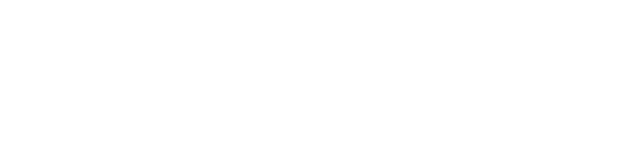
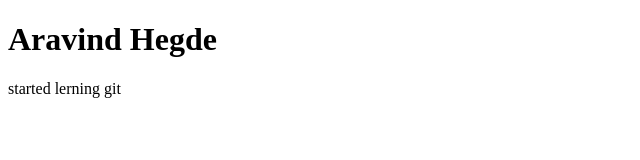
Before and after one commit to Aravind0101/story, a plain HTML site: page index.html in a window 1280 px wide. Shown: the whole page, without its empty margins (0-640 px from the left). Drawn offline with Linux system fonts and the light colour scheme.

Commit message:
write second commit

```diff
--- a/index.html
+++ b/index.html
@@ -7,6 +7,7 @@
     <title>Document</title>
 </head>
 <body>
+    <h1>Aravind Hegde</h1><p>started lerning git</p>
 
 </body>
 </html>
```
Also changed, not shown: first.txt.
